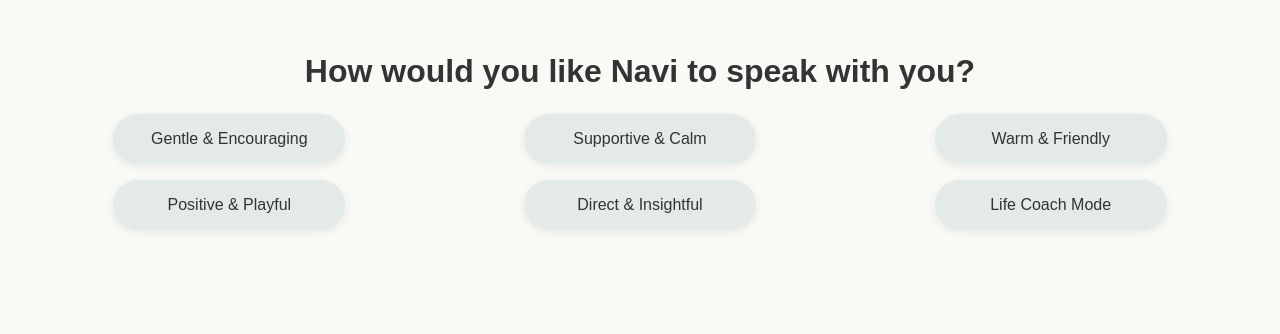
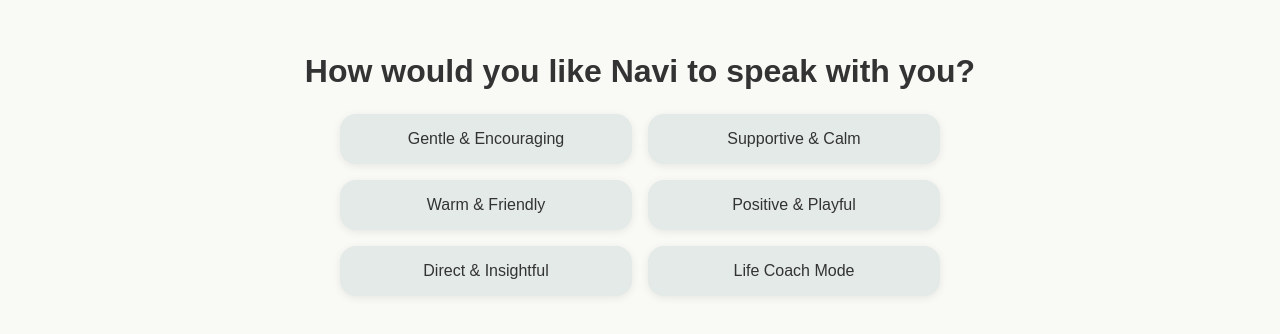
Before and after one commit to ablack98/Navi1, a Next.js app in the folder navi/: page /tone in a window 1280 px wide. Shown: the top 334 px of the page. Built offline with nearby package versions, Linux system fonts and the light colour scheme.

Commit message:
Update tone.js

```diff
--- a/navi/pages/tone.js
+++ b/navi/pages/tone.js
@@ -10,7 +10,7 @@ export default function TonePage() {
     'Warm & Friendly',
     'Positive & Playful',
     'Direct & Insightful',
-    'Life Coach Mode',
+    'Life Coach Mode'
   ];
 
   const handleSelect = (tone) => {
@@ -23,35 +23,36 @@ export default function TonePage() {
       minHeight: '100vh',
       padding: '2rem',
       backgroundColor: '#F9F9F6',
-      fontFamily: 'sans-serif',
+      fontFamily: 'sans-serif'
     }}>
-      <h1 style={{ textAlign: 'center', marginBottom: '1.5rem', color: '#333' }}>
+      <h1 style={{
+        textAlign: 'center',
+        marginBottom: '1.5rem',
+        color: '#333'
+      }}>
         How would you like Navi to speak with you?
       </h1>
 
       <div style={{
         display: 'grid',
-        gridTemplateColumns: 'repeat(3, 1fr)',
+        gridTemplateColumns: 'repeat(2, 1fr)',
         gap: '1rem',
-        justifyItems: 'center',
+        maxWidth: '600px',
+        margin: '0 auto'
       }}>
-        {tones.map((tone) => (
+        {tones.map((t) => (
           <div
-            key={tone}
+            key={t}
             className="bubble"
-            onClick={() => handleSelect(tone)}
+            onClick={() => handleSelect(t)}
             style={{
               backgroundColor: '#E3EAE7',
               color: '#333',
               padding: '1rem',
-              borderRadius: '999px',
-              cursor: 'pointer',
-              textAlign: 'center',
-              width: '100%',
-              maxWidth: '200px',
+              textAlign: 'center'
             }}
           >
-            {tone}
+            {t}
           </div>
         ))}
       </div>
```
